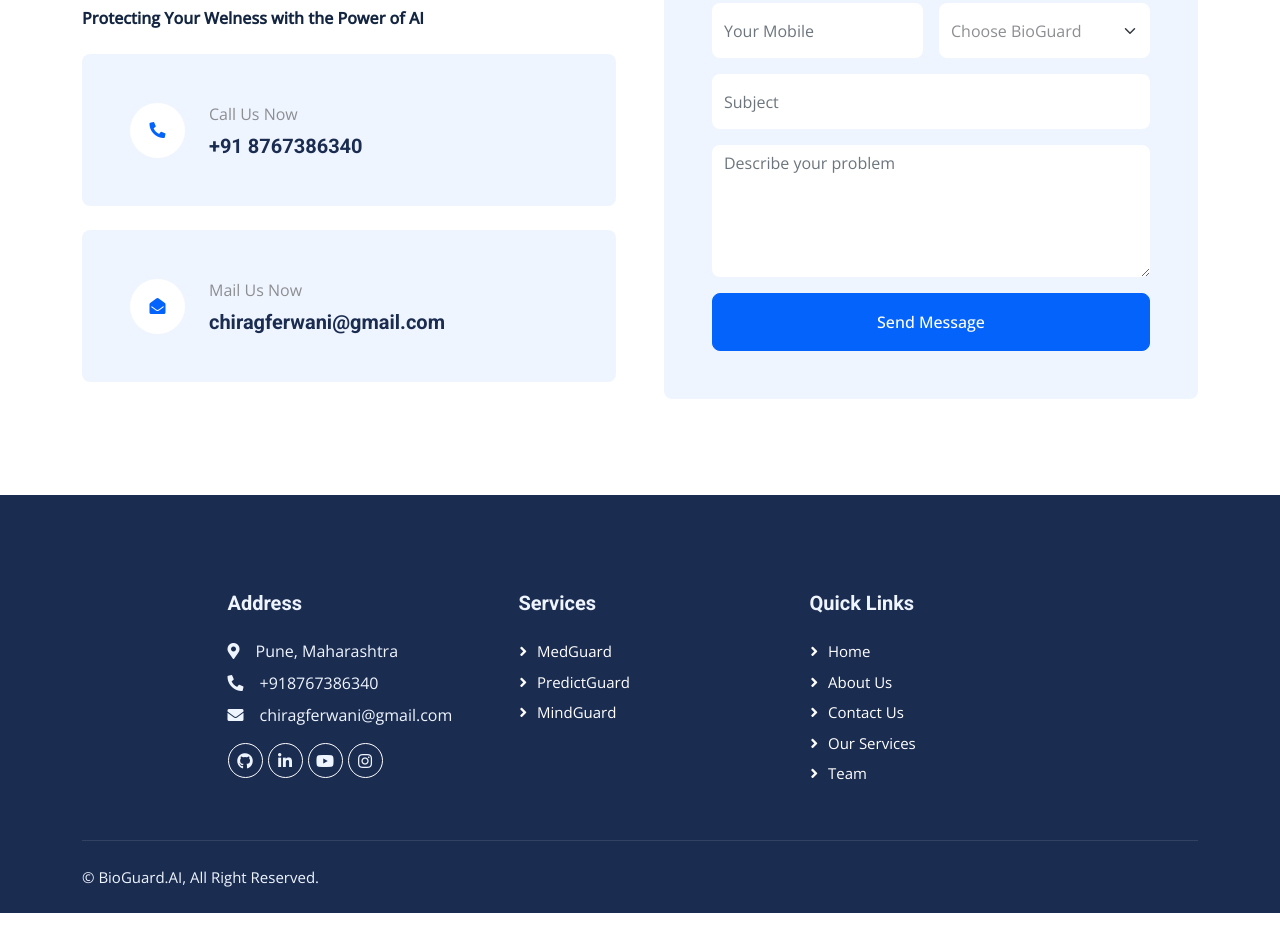
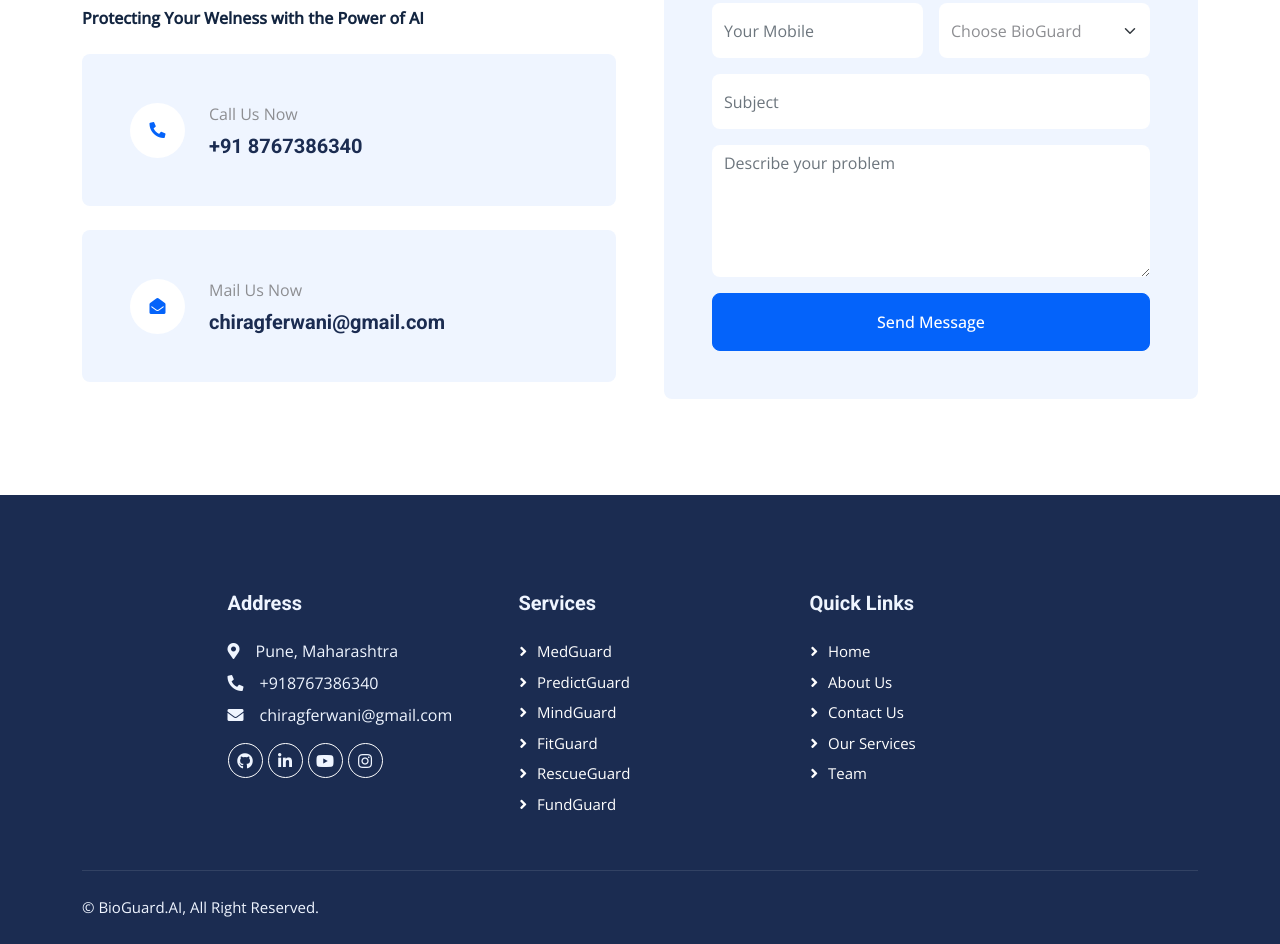
Before and after one commit to chiragferwani/BioGuard.AI, a plain HTML site: page bioguard.html in a window 1280 px wide. Shown: the part 3223-4167 px from the top of the page. Before the commit the page ends 4136 px from the top, so only its background shows below. Drawn offline with nearby package versions, Linux system fonts and the light colour scheme.

Commit message:
update links

```diff
--- a/bioguard.html
+++ b/bioguard.html
@@ -468,6 +468,9 @@
                     <a class="btn btn-link" href="https://medguard.streamlit.app/">MedGuard</a>
                     <a class="btn btn-link" href="https://predictguard.streamlit.app/">PredictGuard</a>
                     <a class="btn btn-link" href="https://mindguard.streamlit.app/">MindGuard</a>
+                    <a class="btn btn-link" href="https://fitguard.streamlit.app/">FitGuard</a>
+                    <a class="btn btn-link" href="https://rescueguard.streamlit.app/">RescueGuard</a>
+                    <a class="btn btn-link" href="https://fundguard.streamlit.app/">FundGuard</a>
                 </div>
                 <div class="col-lg-3 col-md-6">
                     <h5 class="text-light mb-4">Quick Links</h5>
```
